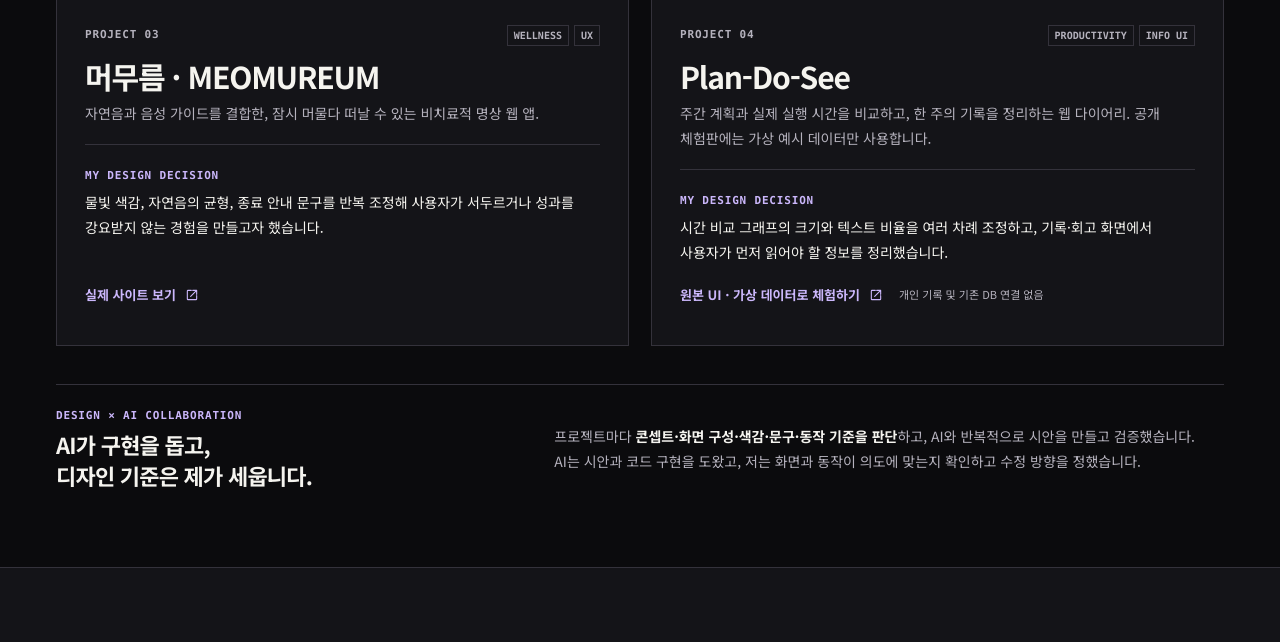
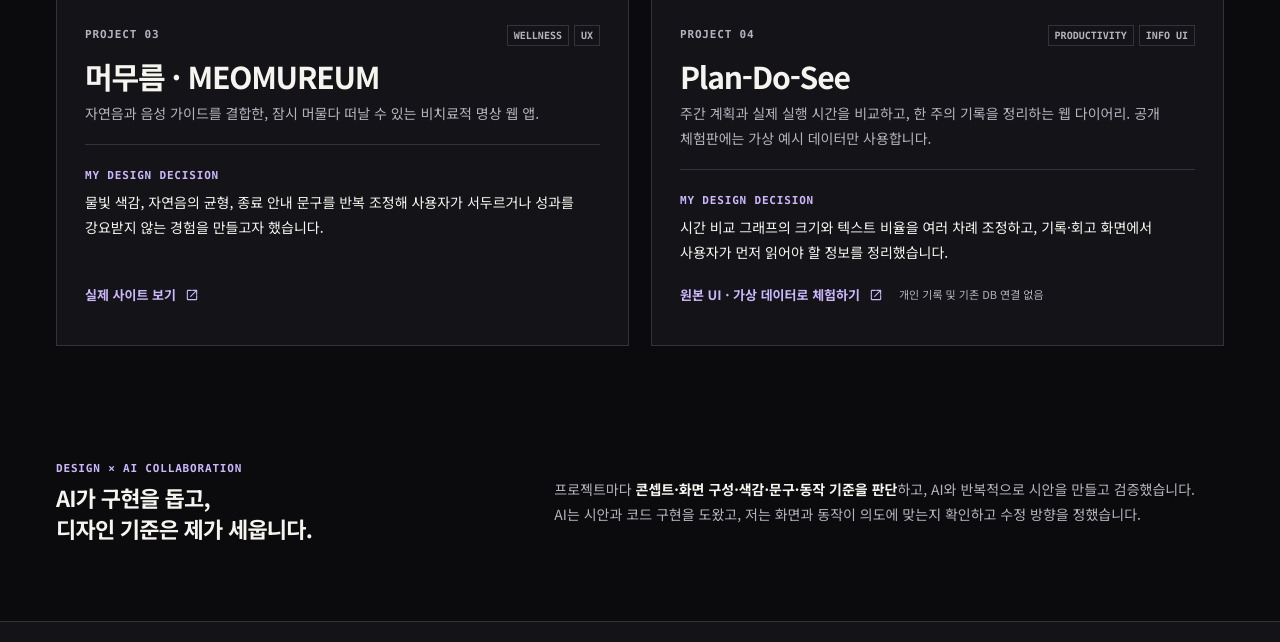
Before and after one commit to jennajiminkim/design-portfolio, a plain HTML site: page index.html in a window 1280 px wide. Shown: the part 2553-3195 px from the top of the page. Drawn offline with Linux system fonts and the light colour scheme.

Commit message:
Refine Illustrator accent and collaboration spacing

```diff
--- a/assets/portfolio.css
+++ b/assets/portfolio.css
@@ -153,6 +153,7 @@ p { margin: 0; word-break: keep-all; overflow-wrap: anywhere; }
 .tools { display: flex; flex-wrap: wrap; gap: 7px; }
 .tool { display: flex; align-items: center; gap: 8px; border: 1px solid var(--line); padding: 7px 10px; font-size: 12px; }
 .tool-icon { font-family: var(--mono); color: var(--accent); }
+.tool-icon.ai { color: #f29a4a; }
 .notice { margin-top: 16px; padding: 14px 16px; border-left: 2px solid #8970b6; background: var(--panel); font-size: 12px; }
 .notice strong { display: flex; align-items: center; gap: 6px; margin-bottom: 5px; font-size: 13px; }
 .notice p { color: var(--muted); }
@@ -181,7 +182,7 @@ p { margin: 0; word-break: keep-all; overflow-wrap: anywhere; }
 .project-cta a { display: inline-flex; align-items: center; min-height: 44px; gap: 8px; font-size: 13px; font-weight: 700; color: var(--accent); }
 .project-cta a:hover { text-decoration: underline; text-underline-offset: 4px; }
 .demo-privacy { color: var(--muted); font-size: 11px; }
-.method { border-top: 1px solid var(--line); margin-top: 38px; padding-top: 23px; display: grid; grid-template-columns: 1fr 1.4fr; align-items: center; gap: 20px; }
+.method { margin-top: clamp(76px, 9vw, 132px); display: grid; grid-template-columns: 1fr 1.4fr; align-items: center; gap: 20px; }
 .method h3 { margin: 5px 0 0; font-size: 22px; line-height: 1.4; letter-spacing: -.035em; }
 .method p { color: var(--muted); font-size: 14px; }
 .method p strong { color: var(--ink); }
```
